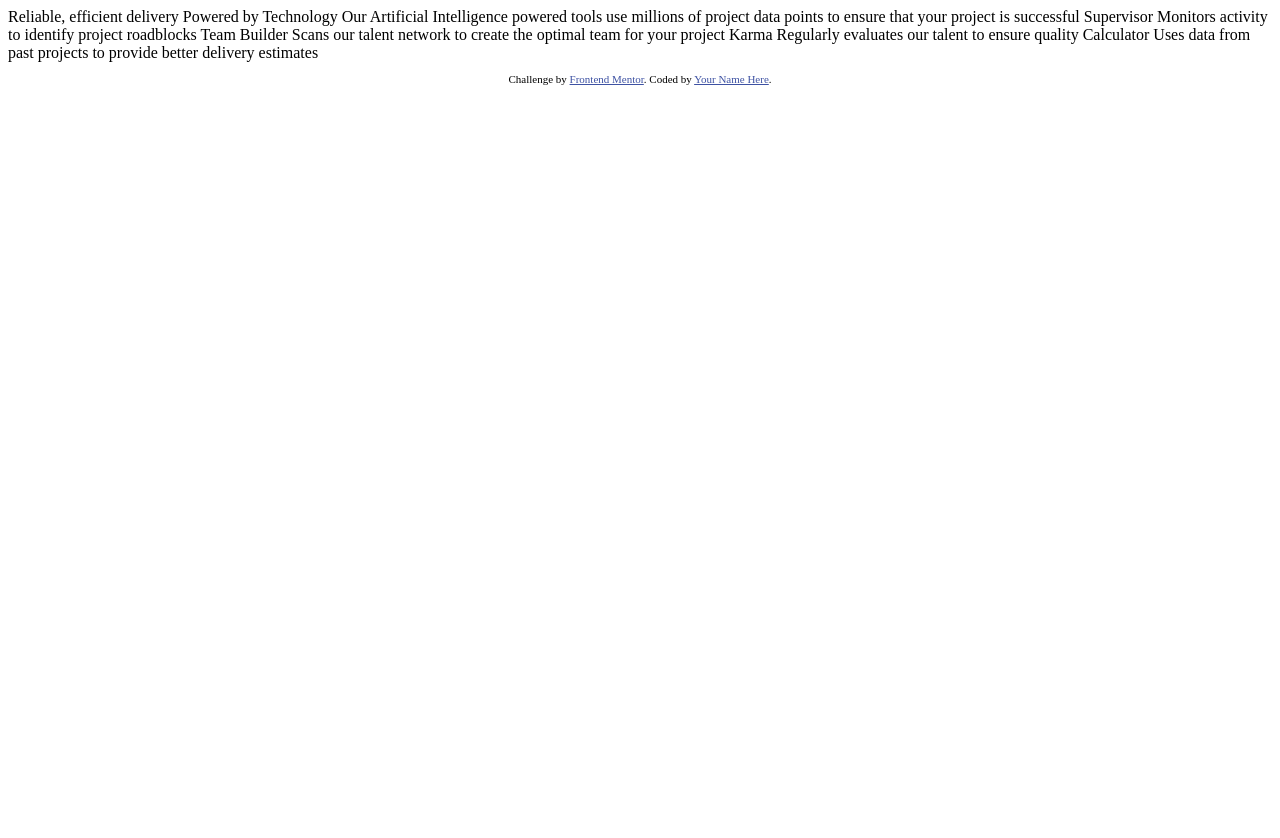
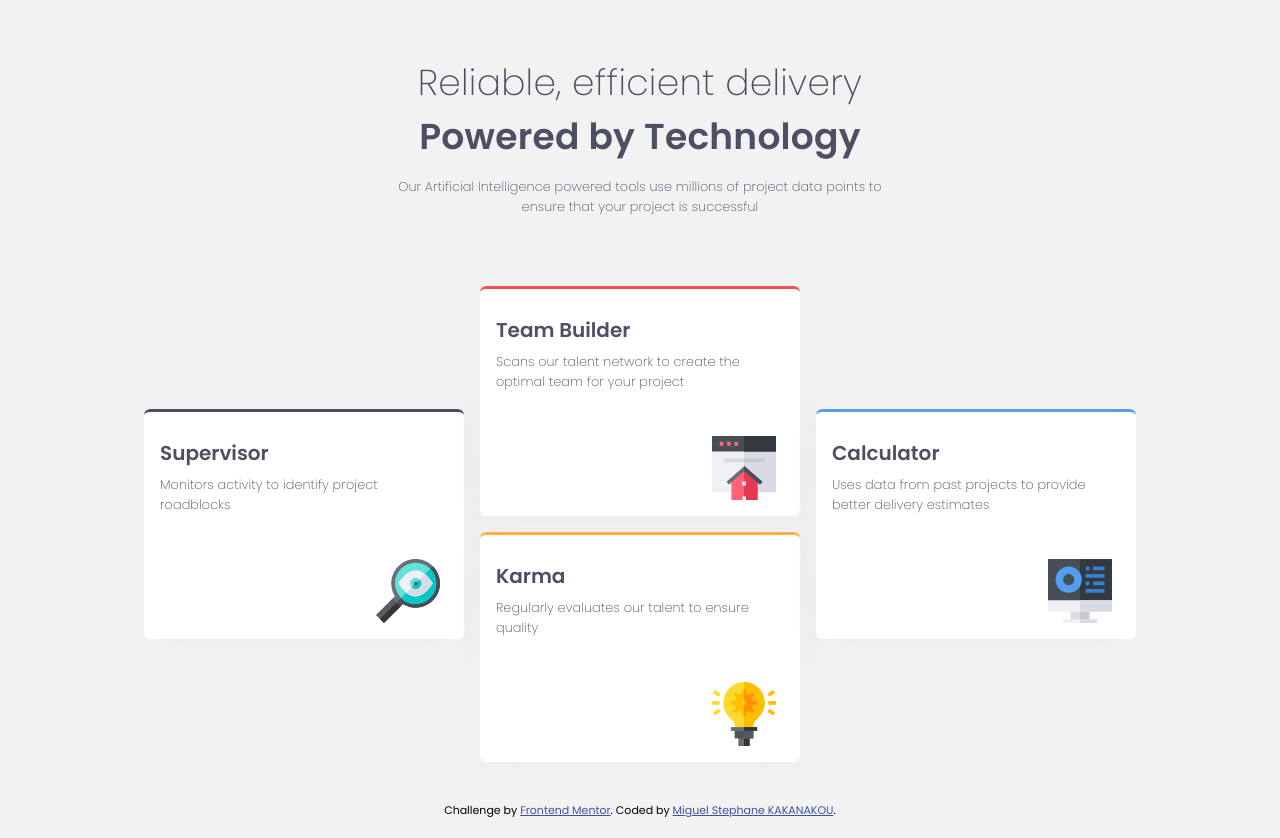
Before and after one commit to MiguelSteph/four-card-feature-section, a plain HTML site: page index.html in a window 1280 px wide. Before the commit the page ends 800 px from the top, so only its background shows below. Drawn offline with Linux system fonts and the light colour scheme.

Commit message:
Four card feature challenge

```diff
--- a/index.html
+++ b/index.html
@@ -4,42 +4,77 @@
   <meta charset="UTF-8">
   <meta name="viewport" content="width=device-width, initial-scale=1.0"> <!-- displays site properly based on user's device -->
 
-  <link rel="icon" type="image/png" sizes="32x32" href="./images/favicon-32x32.png">
+  <link rel="icon" type="image/png" sizes="32x32" href="images/favicon-32x32.png">
+
+  <link rel="preconnect" href="https://fonts.gstatic.com">
+  <link href="https://fonts.googleapis.com/css2?family=Poppins:ital,wght@0,100;0,200;0,300;0,400;0,500;0,600;0,700;0,800;0,900;1,800&display=swap" rel="stylesheet">
 
   <title>Frontend Mentor | Four card feature section</title>
 
-  <!-- Feel free to remove these styles or customise in your own stylesheet 👍 -->
-  <style>
-    .attribution { font-size: 11px; text-align: center; }
-    .attribution a { color: hsl(228, 45%, 44%); }
-  </style>
+  <link rel="stylesheet" href="style.css">
 </head>
 <body>
+  <header>
+    <div class="header-wrapper">
+      <h1>Reliable, efficient delivery</h1>
+      <h2>Powered by Technology</h2>
+      <p class="description-text">
+        Our Artificial Intelligence powered tools use millions of project data points to ensure that your project is successful
+      </p>
+    </div>
+  </header>
 
-  Reliable, efficient delivery
-  Powered by Technology
+  <main>
+    <div class="main-wrapper">
+      <div class="card dark_gray-card">
+        <div class="card-container">
+          <h4>Supervisor</h4>
+          <p class="description-text">Monitors activity to identify project roadblocks</p>
+          <div class="card-img">
+              <img src="images/icon-supervisor.svg" >
+          </div>
+        </div>
+      </div>
 
-  Our Artificial Intelligence powered tools use millions of project data points
-  to ensure that your project is successful
+      <div class="middle-card-container">
+        <div class="card red-card">
+          <div class="card-container">
+            <h4>Team Builder</h4>
+            <p class="description-text">Scans our talent network to create the optimal team for your project</p>
+            <div class="card-img">
+                <img src="images/icon-team-builder.svg" >
+            </div>
+          </div>
+        </div>
 
-  Supervisor
-  Monitors activity to identify project roadblocks
+        <div class="card yellow-card">
+          <div class="card-container">
+            <h4>Karma</h4>
+            <p class="description-text">Regularly evaluates our talent to ensure quality</p>
+            <div class="card-img">
+                <img src="images/icon-karma.svg" >
+            </div>
+          </div>
+        </div>
+      </div>
 
-  Team Builder
-  Scans our talent network to create the optimal team for your project
+      <div class="card blue-card">
+        <div class="card-container">
+          <h4>Calculator</h4>
+          <p class="description-text">Uses data from past projects to provide better delivery estimates</p>
+          <div class="card-img">
+              <img src="images/icon-calculator.svg" >
+          </div>
+        </div>
+      </div>
 
-  Karma
-  Regularly evaluates our talent to ensure quality
-
-  Calculator
-  Uses data from past projects to provide better delivery estimates
-
-
-  <footer>
-    <p class="attribution">
-      Challenge by <a href="https://www.frontendmentor.io?ref=challenge" target="_blank">Frontend Mentor</a>.
-      Coded by <a href="#">Your Name Here</a>.
-    </p>
-  </footer>
+    </div>
+    <footer>
+      <p class="attribution">
+        Challenge by <a href="https://www.frontendmentor.io/challenges/four-card-feature-section-weK1eFYK" target="_blank">Frontend Mentor</a>.
+        Coded by <a href="https://www.linkedin.com/in/kakanakou-miguel/">Miguel Stephane KAKANAKOU</a>.
+      </p>
+    </footer>
+  </main>
 </body>
 </html>
--- /dev/null
+++ b/style.css
@@ -0,0 +1,204 @@
+:root {
+    box-sizing: border-box;
+    --red: #EA5454;
+    --green: #44D3D2;
+    --yellow: #FCAE4A;
+    --blue: #549EF2;
+    --dark_gray: #4D4F62;
+    --white: #FFFFFF;
+}
+
+*,
+*::before,
+*::after {
+    box-sizing: inherit;
+}
+
+.attribution {
+    font-size: 11px;
+    text-align: center;
+    margin-top: 2rem;
+}
+.attribution a {
+    color: hsl(228, 45%, 44%);
+}
+
+/* Begin Grid configuration */
+
+body {
+    font-family: 'Poppins', sans-serif;
+    display: grid;
+    grid-template-rows: repeat(2, auto);
+    grid-template-columns: 100%;
+    grid-template-areas: "header"
+                         "main";
+    grid-row-gap: 3rem;
+    background: #F2F2F2;
+}
+
+/* End Grid configuration */
+
+/*
+    Header on mobile
+*/
+.header-wrapper {
+    width: 90%;
+    margin: 3rem auto 0 auto;
+    display: flex;
+    flex-flow: column nowrap;
+    justify-content: center;
+    align-items: center;
+}
+
+.header-wrapper > h1 {
+    font-weight: 200;
+    font-style: normal;
+    font-size: 1.5em;
+    line-height: 2.25em;
+    letter-spacing: 0.17px;
+    color: var(--dark_gray);
+    text-align: center;
+    margin-block: 0;
+}
+
+.header-wrapper > h2 {
+    font-size: 1.5em;
+    font-style: normal;
+    font-weight: 600;
+    line-height: 2.25em;
+    letter-spacing: 0.17px;
+    color: var(--dark_gray);
+    text-align: center;
+    margin-block: 0;
+}
+
+.description-text {
+    font-size: 0.8em;
+    font-style: normal;
+    font-weight: 200;
+    line-height: 1.5625em;
+    letter-spacing: 0.10px;
+    text-align: center;
+    color: var(--dark_gray);
+}
+
+.main-wrapper {
+    width: 90%;
+    margin: auto;
+    display: flex;
+    flex-flow: column nowrap;
+}
+
+.card {
+    background-color: var(--white);
+    min-width: 311px;
+    min-height: 222px;
+    border-top: 0.2rem solid;
+    border-radius: 0.4em;
+    box-shadow: 0 0.4em 2em rgba(225, 225, 234, 0.2);
+    display: inline-block;
+    position: relative;
+    margin: 0.5rem;
+}
+
+.card-container {
+    position: absolute;
+    display: flex;
+    flex-flow: column nowrap;
+    width: 90%;
+    height: 100%;
+    left: 5%;
+}
+
+h4 {
+    font-size: 1.25rem;
+    font-style: normal;
+    font-weight: 600;
+    line-height: 1.875rem;
+    letter-spacing: 0px;
+    text-align: left;
+    margin-block-end: 0;
+    color: var(--dark_gray);
+}
+
+.card-container > p {
+    text-align: left !important;
+    margin-block-start: 0.5em;
+}
+
+.card-img {
+    flex: 1 0 auto;
+    position: relative;
+}
+
+.card-img > img {
+    position: absolute;
+    bottom: 1rem;
+    right: 0.5rem;
+}
+
+.red-card {
+    border-top-color: var(--red);
+}
+
+.green-card {
+    border-top-color: var(--green);
+}
+
+.yellow-card {
+    border-top-color: var(--yellow);
+}
+
+.blue-card {
+    border-top-color: var(--blue);
+}
+
+.dark_gray-card {
+    border-top-color: var(--dark_gray);
+}
+
+.middle-card-container {
+    display: flex;
+    flex-flow: column nowrap;
+    width: 100%;
+}
+
+@media screen and (min-width: 782px) {
+    .header-wrapper {
+        width: 40%;
+    }
+
+    .header-wrapper > h1 {
+        font-size: 2.25rem;
+        line-height: 3.375rem;
+        letter-spacing: 0.25px;
+    }
+
+    .header-wrapper > h2 {
+        font-size: 2.25rem;
+        line-height: 3.375rem;
+        letter-spacing: 0.25px;
+    }
+
+    .main-wrapper {
+        width: 80%;
+        margin: auto;
+        display: flex;
+        flex-flow: row nowrap;
+        align-items: center;
+        justify-content: center;
+    }
+
+    .card {
+        min-width: 320px;
+        min-height: 230px;
+        max-width: 320px;
+        max-height: 230px;
+    }
+
+    .middle-card-container {
+        display: flex;
+        flex-flow: column nowrap;
+        width: auto;
+    }
+}
```
